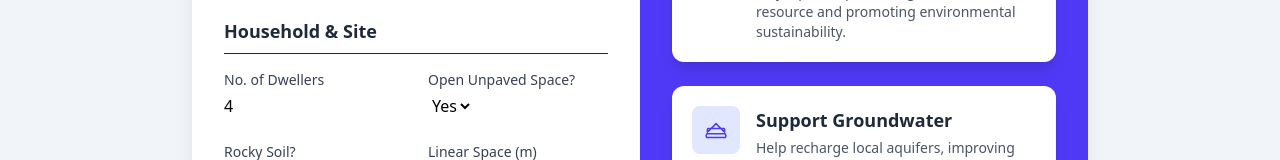
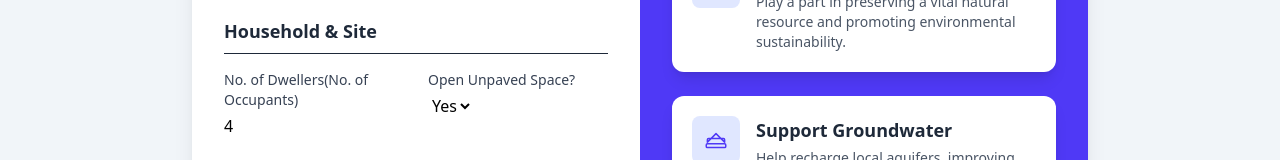
Before and after one commit to mugdhachalla/catchtherain, a React (Vite) app: page /assess in a window 1280 px wide. Shown: the part 509-669 px from the top of the page. Built offline with nearby package versions, Linux system fonts and the light colour scheme; no server answers.

Commit message:
dashboard changes

```diff
--- a/src/components/ImpactMap.jsx
+++ b/src/components/ImpactMap.jsx
@@ -44,6 +44,8 @@ export default function ImpactMap({ points = [], height = "24rem" }) {
           attribution='&copy; OpenStreetMap'
           url="https://{s}.tile.openstreetmap.org/{z}/{x}/{y}.png"
         />
+
+
         <FitBounds points={points} />
 
         {/* ✅ Bubble overlay made non-interactive so tooltips work */}
--- a/src/pages/AssessForm.jsx
+++ b/src/pages/AssessForm.jsx
@@ -219,7 +219,7 @@ export default function AssessForm() {
                 </h3>
                 <div className="grid grid-cols-1 sm:grid-cols-2 gap-6">
                   <div>
-                    <label htmlFor="dwellers" className="block text-sm font-medium text-gray-700">No. of Dwellers</label>
+                    <label htmlFor="dwellers" className="block text-sm font-medium text-gray-700">No. of Dwellers(No. of Occupants)</label>
                     <input id="dwellers" type="number" {...register("dwellers")} className="input mt-1" />
                   </div>
                   <div>
--- a/src/pages/Dashboard.jsx
+++ b/src/pages/Dashboard.jsx
@@ -40,6 +40,8 @@ const Dashboard = () => {
     { city: "Chennai", potential: 1276000, implemented: 38 },
     { city: "Bengaluru", potential: 924000, implemented: 42 },
     { city: "Kolkata", potential: 1582000, implemented: 35 },
+    { city: "Shillong", potential: 350000, implemented: 25 },
+    { city: "Indore", potential: 850000, implemented: 48 },
     { city: "Hyderabad", potential: 800000, implemented: 40 }
   ];
   const points = [
```
